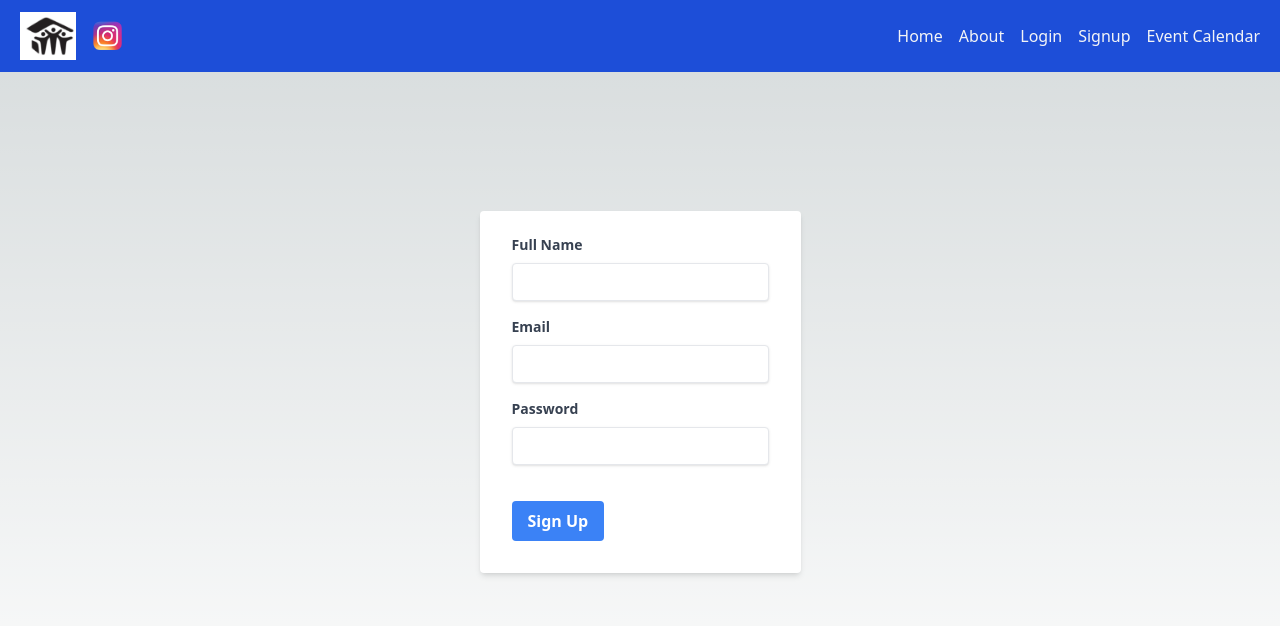
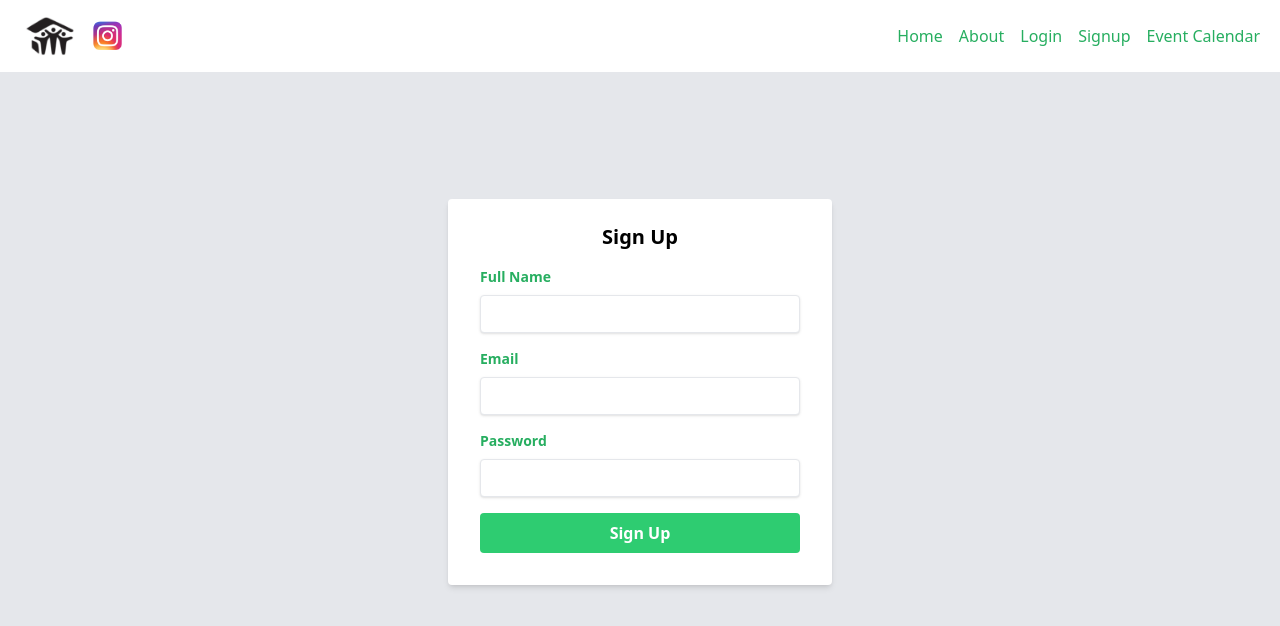
Before and after one commit to nischayhegde/chsh4h, a Next.js app: page /signup in a window 1280 px wide. Shown: the top 626 px of the page. Built offline with nearby package versions, Linux system fonts and the light colour scheme.

Commit message:
stylized all pages

```diff
--- a/components/Navbar.js
+++ b/components/Navbar.js
@@ -30,7 +30,7 @@ function Navbar() {
   };
 
   return (
-    <nav className="flex items-center justify-between px-5 py-3 bg-blue-700 w-full fixed top-0 z-50">
+    <nav className="flex items-center justify-between px-5 py-3 bg-white w-full fixed top-0 z-50">
       <div className="flex items-center space-x-4">
         <Link href="/">
           <img src="/favicon.png" alt="Logo" className="h-12 cursor-pointer" />
@@ -52,7 +52,7 @@ function Navbar() {
       </div>
       <div className={`${isOpen ? "" : "hidden"} md:flex space-x-4`}>
         {links.map((link, index) => (
-          <Link href={link.href} key={index} className="text-gray-100 no-underline hover:text-gray-500">
+          <Link href={link.href} key={index} className="text-dark-green no-underline hover:text-dark-grey">
             {link.name}
           </Link>
         ))}
--- a/pages/adminpanel.js
+++ b/pages/adminpanel.js
@@ -137,7 +137,7 @@ export default function Admin() {
                     <form className="mt-4" onSubmit={handleNewEvent}>
                         <input className="mt-2 w-full p-2 border rounded" name="name" placeholder="Event Name" onChange={handleChange} required />
                         <input className="mt-2 w-full p-2 border rounded" name="points" type="number" placeholder="Points" onChange={handleChange} required />
-                        <input className="mt-2 w-full p-2 border rounded" name="hours" type="number" placeholder="Hours" onChange={handleChange} required />
+                        <input className="mt-2 w-full p-2 border rounded" name="hours" type="number" placeholder="Volunteer Hours" onChange={handleChange} required />
                         <input className="mt-2 w-full p-2 border rounded" name="code" maxLength="6" placeholder="Event Code" onChange={handleChange} required />
                         <div className="mt-2 w-full p-2 border rounded">
                         <label htmlFor="event-date" className="text-sm mr-3 font-bold text-gray-400">Event Date:</label>
@@ -155,7 +155,7 @@ export default function Admin() {
                         </div>
                         <input className="mt-2 w-full p-2 border rounded" name="address" placeholder="Address" onChange={handleChange} required />
                         <textarea className="mt-2 w-full p-2 border rounded" name="description" placeholder="Description" onChange={handleChange} required />
-                        <button className="mt-2 w-full p-2 border rounded bg-blue-500 text-white" type="submit">Add Event</button>
+                        <button className="mt-2 w-full p-2 border rounded bg-primary-green hover:bg-dark-green text-white" type="submit">Add Event</button>
                     </form>
 
                     <ul className="mt-8">
@@ -173,7 +173,7 @@ export default function Admin() {
                     <h2 className="text-3xl font-bold mt-8">SQL Command Execution</h2>
                     <form className="mt-4" onSubmit={handleExecuteSql}>
                         <textarea className="mt-2 w-full p-2 border rounded" name="command" required />
-                        <button className="mt-2 w-full p-2 border rounded bg-blue-500 text-white" type="submit">Execute</button>
+                        <button className="mt-2 w-full p-2 border bg-primary-green hover:bg-dark-green text-white" type="submit">Execute</button>
                     </form>
                     {sqlResult && <pre className="mt-2 p-2 border rounded">{sqlResult}</pre>}
                     {sqlError && <p className="mt-2 p-2 border rounded bg-red-500 text-white">Error: {sqlError}</p>}
--- a/pages/events.js
+++ b/pages/events.js
@@ -52,8 +52,8 @@ const Events = () => {
         eventid: eventId,
       });
       return response.data.status;
-    } catch (error) {
-      setError(error.message);
+    } catch (err) {
+      setError(err.response.data.message);
     }
   }
 
@@ -68,8 +68,8 @@ const Events = () => {
       } else {
         setError("Could not sign up. Please try again.");
       }
-    } catch (error) {
-      setError(error.message);
+    } catch (err) {
+      setError(err.response.data.message);
     }
   }
 
@@ -84,8 +84,8 @@ const Events = () => {
       } else {
         setError("Could not delete signup. Please try again.");
       }
-    } catch (error) {
-      setError(error.message);
+    } catch (err) {
+      setError(err.response.data.message);
     }
   }
 
@@ -101,34 +101,35 @@ const Events = () => {
       } else {
         setError(response.data.message);  // Handle error messages sent from the backend
       }
-    } catch (error) {
-      setError(error.message);
+    } catch (err) {
+      setError(err.response.data.message);
     }
   }
 
   return (
-    <div className="bg-gray-200 min-h-screen flex flex-col items-center pt-24 px-4 py-8">
-      <Navbar className="mb-4"/>
-      <h1 className="text-4xl font-bold text-blue-700 mb-8">Upcoming Events</h1>
-      <div className="flex flex-col lg:flex-row items-center w-full max-w-6xl">
-        <div className="mb-4 lg:mb-0 lg:w-1/2 lg:pr-8">
+    <div className="bg-gray-200 min-h-screen flex flex-col items-center pt-24 px-4 sm:px-8 py-8">
+      <Navbar />
+      <h1 className="text-4xl font-bold text-dark-green mb-8">Upcoming Events</h1>
+      <div className="flex flex-col lg:flex-row items-start w-full max-w-6xl">
+        <div className="w-full lg:w-1/2 mb-8 lg:mb-0 lg:pr-8">
           <Calendar
             onChange={setSelectedDate}
             value={selectedDate}
-            className="border rounded shadow p-4 mx-auto"
+            className="border rounded shadow p-4 mx-auto h-full"
             tileClassName={tileClassName}
           />
         </div>
         <div className="grid grid-cols-1 md:grid-cols-2 gap-4 lg:w-1/2 lg:pl-8">
           {eventsOnSelectedDate.map(event => (
             <div key={event.id} className="p-4 bg-white shadow-md rounded">
-              <h2 className="text-2xl font-semibold mb-2 text-blue-700">{event.name}</h2>
-              <p className="mb-4 text-lg text-gray-700">Description: {event.description}</p>
-              <p className="mb-4 text-lg text-gray-700">Date and Time: {format(event.datetime, 'yyyy-MM-dd HH:mm')}</p>
-              <p className="mb-4 text-lg text-gray-700">Address: {event.address}</p>
+              <h2 className="text-2xl font-semibold mb-2 text-dark-gray">{event.name}</h2>
+              <p className="mb-2 text-lg text-dark-gray">Description: {event.description}</p>
+              <p className="mb-2 text-lg text-dark-gray">Date and Time: {format(event.datetime, 'yyyy-MM-dd HH:mm')}</p>
+              <p className="mb-2 text-lg text-dark-gray">Volunteer Hours: {event.hours}</p>
+              <p className="mb-2 text-lg text-dark-gray">Address: {event.address}</p>
               {userLoggedIn && <>
                 {signups[event.id] === 'attended' || signups[event.id] === 'event finished' ?
-                  <p className="text-lg text-gray-700">{signups[event.id]}</p> :
+                  <p className="text-lg text-dark-gray">{signups[event.id]}</p> :
                   signups[event.id] === 'signed up' ?
                   <>
                     <input
@@ -139,10 +140,10 @@ const Events = () => {
                       className="px-2 py-1 text-lg bg-white border rounded mb-2 w-full"
                       placeholder="Enter code"
                     />
-                    <button onClick={() => handleCodeSubmit(event.id)} className="px-6 py-2 text-lg text-white bg-blue-500 rounded hover:bg-blue-600 w-full">Mark as Attended</button>
+                    <button onClick={() => handleCodeSubmit(event.id)} className="px-6 py-2 text-lg text-white bg-dark-green rounded hover:bg-dark-gray w-full">Mark as Attended</button>
                     <button onClick={() => deleteSignup(event.id)} className="px-6 py-2 text-lg text-white bg-red-500 rounded hover:bg-red-600 w-full mt-2">Delete Signup</button>
                   </> :
-                  <button onClick={() => handleSignup(event.id)} className="px-6 py-2 text-lg text-white bg-green-500 rounded hover:bg-green-600 w-full">Sign up</button>
+                  <button onClick={() => handleSignup(event.id)} className="px-6 py-2 text-lg text-white bg-primary-green rounded hover:bg-dark-green w-full">Sign up</button>
                 }
                 {error && <p className="text-red-500 text-xs italic">{error}</p>}
                 </>
--- a/pages/login.js
+++ b/pages/login.js
@@ -3,6 +3,7 @@ import axios from 'axios';
 import Navbar from '../components/Navbar'; // Adjust the path according to your folder structure
 import {useRouter} from 'next/router'
 import Link from 'next/link';
+import Head from 'next/head';
 
 const LoginPage = () => {
 
@@ -34,45 +35,28 @@ const LoginPage = () => {
   }, []);
 
   return (
-    <div>
+    <div className="bg-gray-200">
+      <Head>
+        <title>Login Page</title>
+        <meta name="viewport" content="initial-scale=1.0, width=device-width" />
+      </Head>
       <Navbar/>
-      <div className="flex justify-center items-center h-screen">
-        <form onSubmit={handleLogin} className="bg-white shadow-md rounded px-8 pt-6 pb-8 mb-4">
-          <div className="mb-4">
-            <label className="block text-gray-700 text-sm font-bold mb-2" htmlFor="email">
-              Email
-            </label>
-            <input
-              className="shadow appearance-none border rounded w-full py-2 px-3 text-gray-700 leading-tight focus:outline-none focus:shadow-outline"
-              id="username"
-              type="text"
-              value={email}
-              onChange={(e) => setEmail(e.target.value)}
-            />
-          </div>
-          <div className="mb-6">
-            <label className="block text-gray-700 text-sm font-bold mb-2" htmlFor="password">
-              Password
-            </label>
-            <input
-              className="shadow appearance-none border rounded w-full py-2 px-3 text-gray-700 mb-3 leading-tight focus:outline-none focus:shadow-outline"
-              id="password"
-              type="password"
-              value={password}
-              onChange={(e) => setPassword(e.target.value)}
-            />
-          </div>
+      <div className="flex justify-center items-center min-h-screen px-4">
+        <form onSubmit={handleLogin} className="bg-white shadow-md rounded px-8 pt-6 pb-8 mb-4 max-w-sm w-full">
+          <h2 className="mb-4 text-xl font-bold text-center">Log In</h2>
+          {renderInput("email", "Email", email, setEmail)}
+          {renderInput("password", "Password", password, setPassword, true)}
           {error && <p className="text-red-500 text-xs italic">{error}</p>}
           <div className="flex items-center justify-between">
             <button
-              className="bg-blue-500 hover:bg-blue-700 text-white font-bold py-2 px-4 rounded focus:outline-none focus:shadow-outline"
+              className="bg-primary-green hover:bg-dark-green text-white font-bold py-2 px-4 rounded focus:outline-none focus:shadow-outline w-full"
               type="submit"
             >
               Sign In
             </button>
           </div>
-          <Link href="/signup" className="hover:text-blue-600 focus:text-blue-600">
-            <p className="margin w-96 mt-3 text-s bg-gray-100 rounded-md">
+          <Link href="/signup" className="hover:text-dark-grey focus:text-dark-grey">
+            <p className="mt-3 text-s bg-gray-100 rounded-md text-center">
               Don't have an account? Click Here!{' '}
             </p>
           </Link>
@@ -82,4 +66,21 @@ const LoginPage = () => {
   );
 };
 
+function renderInput(id, label, value, setter, isPassword = false) {
+  return (
+    <div className="mb-4">
+      <label className="block text-dark-green text-sm font-bold mb-2" htmlFor={id}>
+        {label}
+      </label>
+      <input
+        className="shadow appearance-none border rounded w-full py-2 px-3 text-dark-grey leading-tight focus:outline-none focus:shadow-outline"
+        id={id}
+        type={isPassword ? "password" : "text"}
+        value={value}
+        onChange={(e) => setter(e.target.value)}
+      />
+    </div>
+  );
+}
+
 export default LoginPage;
--- a/pages/signup.js
+++ b/pages/signup.js
@@ -2,6 +2,7 @@ import React, { useState } from 'react';
 import axios from 'axios';
 import Navbar from '../components/Navbar'; // Adjust the path according to your folder structure
 import {useRouter} from 'next/router'
+import Head from 'next/head';
 
 const SignupPage = () => {
   const [email, setEmail] = useState('');
@@ -33,51 +34,23 @@ const SignupPage = () => {
   };
 
   return (
-    <div>
+    <div className="bg-gray-200">
+      <Head>
+        <title>Signup Page</title>
+        <meta name="viewport" content="initial-scale=1.0, width=device-width" />
+      </Head>
       <Navbar/>
-      <div className="flex justify-center items-center h-screen">
-        <form onSubmit={handleSignup} className="bg-white shadow-md rounded px-8 pt-6 pb-8 mb-4">
-          <div className="mb-4">
-            <label className="block text-gray-700 text-sm font-bold mb-2" htmlFor="name">
-              Full Name
-            </label>
-            <input
-              className="shadow appearance-none border rounded w-full py-2 px-3 text-gray-700 leading-tight focus:outline-none focus:shadow-outline"
-              id="name"
-              type="text"
-              value={name}
-              onChange={(e) => setName(e.target.value)}
-            />
-          </div>
-          <div className="mb-4">
-            <label className="block text-gray-700 text-sm font-bold mb-2" htmlFor="email">
-              Email
-            </label>
-            <input
-              className="shadow appearance-none border rounded w-full py-2 px-3 text-gray-700 leading-tight focus:outline-none focus:shadow-outline"
-              id="email"
-              type="email"
-              value={email}
-              onChange={(e) => setEmail(e.target.value)}
-            />
-          </div>
-          <div className="mb-6">
-            <label className="block text-gray-700 text-sm font-bold mb-2" htmlFor="password">
-              Password
-            </label>
-            <input
-              className="shadow appearance-none border rounded w-full py-2 px-3 text-gray-700 mb-3 leading-tight focus:outline-none focus:shadow-outline"
-              id="password"
-              type="password"
-              value={password}
-              onChange={(e) => setPassword(e.target.value)}
-            />
-          </div>
+      <div className="flex justify-center items-center min-h-screen px-4">
+        <form onSubmit={handleSignup} className="bg-white shadow-md rounded px-8 pt-6 pb-8 mb-4 max-w-sm w-full">
+          <h2 className="mb-4 text-xl font-bold text-center">Sign Up</h2>
+          {renderInput("name", "Full Name", name, setName)}
+          {renderInput("email", "Email", email, setEmail)}
+          {renderInput("password", "Password", password, setPassword, true)}
           {error && <p className="text-red-500 text-xs italic">{error}</p>}
           {message && <p className="text-green-500 text-xs italic">{message}</p>}
           <div className="flex items-center justify-between">
             <button
-              className="bg-blue-500 hover:bg-blue-700 text-white font-bold py-2 px-4 rounded focus:outline-none focus:shadow-outline"
+              className="bg-primary-green hover:bg-dark-green text-white font-bold py-2 px-4 rounded focus:outline-none focus:shadow-outline w-full"
               type="submit"
             >
               Sign Up
@@ -89,4 +62,21 @@ const SignupPage = () => {
   );
 };
 
+function renderInput(id, label, value, setter, isPassword = false) {
+  return (
+    <div className="mb-4">
+      <label className="block text-dark-green text-sm font-bold mb-2" htmlFor={id}>
+        {label}
+      </label>
+      <input
+        className="shadow appearance-none border rounded w-full py-2 px-3 text-dark-grey leading-tight focus:outline-none focus:shadow-outline"
+        id={id}
+        type={isPassword ? "password" : "text"}
+        value={value}
+        onChange={(e) => setter(e.target.value)}
+      />
+    </div>
+  );
+}
+
 export default SignupPage;
--- a/tailwind.config.js
+++ b/tailwind.config.js
@@ -7,12 +7,16 @@ module.exports = {
   ],
   theme: {
     extend: {
-      backgroundImage: {
-        'gradient-radial': 'radial-gradient(var(--tw-gradient-stops))',
-        'gradient-conic':
-          'conic-gradient(from 180deg at 50% 50%, var(--tw-gradient-stops))',
-      },
+      colors: {
+        'primary-green': '#2ECC71',
+        'dark-green': '#27AE60',
+        'light-green': '#A3CB38',
+        'white': '#FFFFFF',
+        'dark-grey': '#2C3E50',
+        'dark-gray': '#2C3E50',
+      }
     },
   },
+  variants: {},
   plugins: [],
 }
```
Also changed, not shown: pages/index.js (+21 -20 lines), pages/profile.js (+38 -21 lines), styles/globals.css (line endings or trailing spaces), 1 other file (tests, documents, lock files or other folders).
